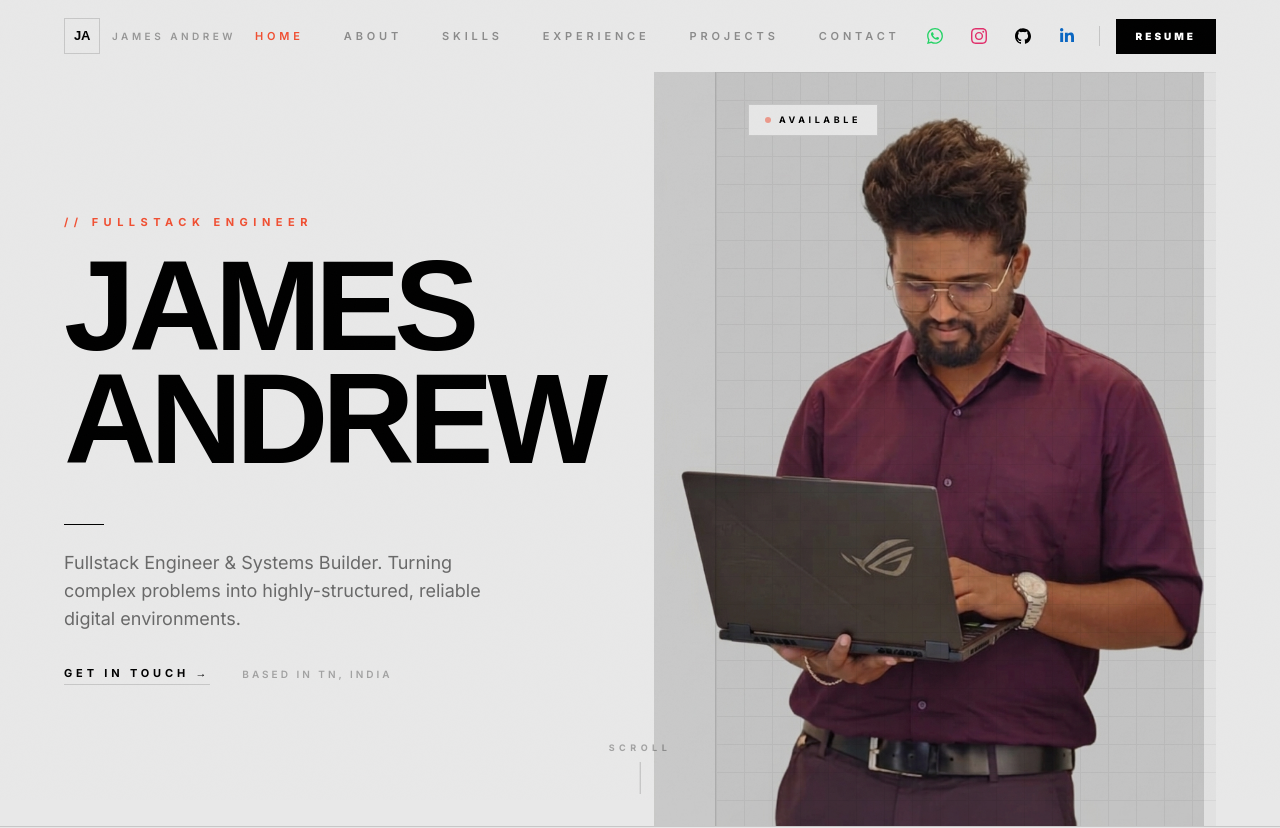
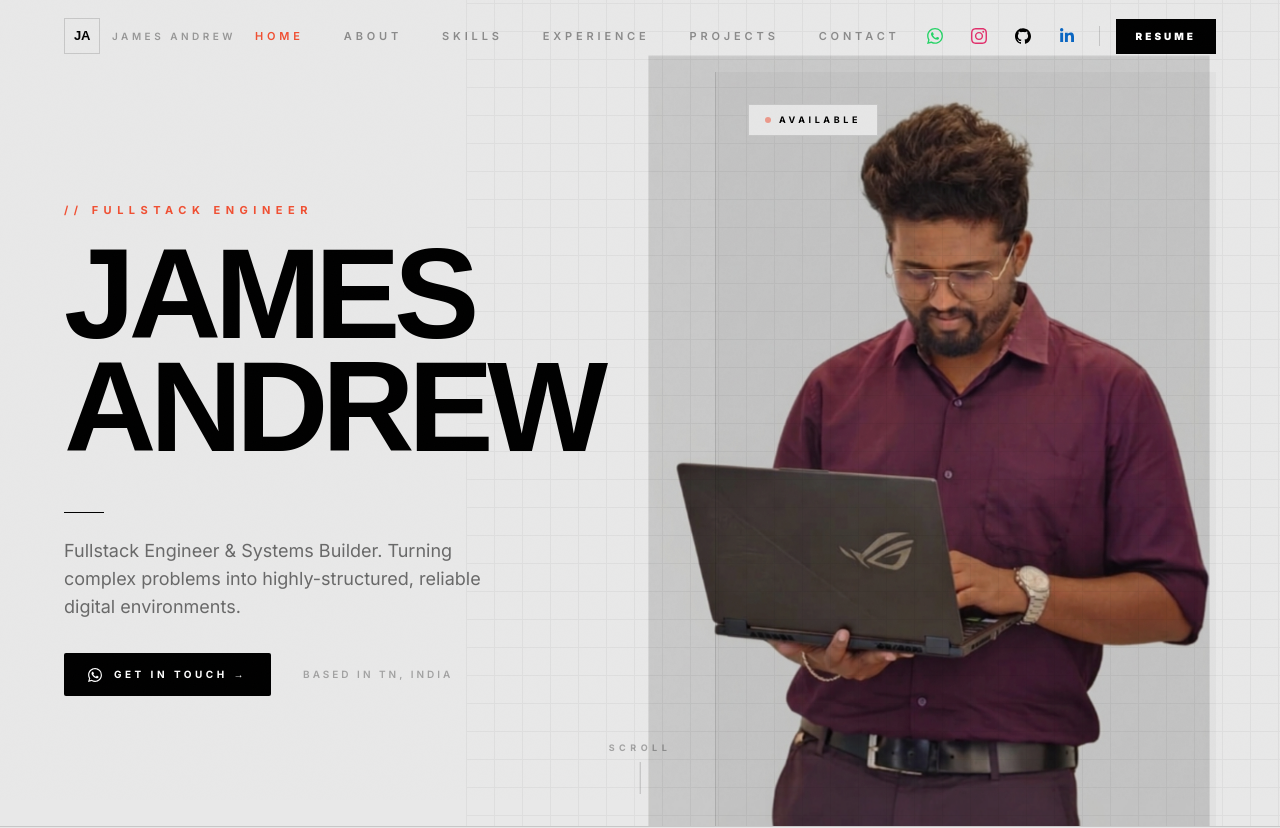
Before and after one commit to james-pythondev/portfolio, a Next.js app: page / in a window 1280 px wide. Shown: the top 828 px of the page. Built offline with nearby package versions, Linux system fonts and the light colour scheme.

Commit message:
Modernize UI: 3D TiltCards, Parallax, Custom Cursor, WhatsApp Integration

```diff
--- a/app/layout.tsx
+++ b/app/layout.tsx
@@ -1,5 +1,6 @@
 import type { Metadata } from "next";
 import "./globals.css";
+import { CustomCursor } from "@/components/CustomCursor";
 
 export const metadata: Metadata = {
   metadataBase: new URL(
@@ -47,7 +48,10 @@ export default function RootLayout({ children }: { children: React.ReactNode })
       <head>
         <meta name="viewport" content="width=device-width, initial-scale=1, viewport-fit=cover" />
       </head>
-      <body>{children}</body>
+      <body className="cursor-none">
+        <CustomCursor />
+        {children}
+      </body>
     </html>
   );
 }
--- a/app/page.tsx
+++ b/app/page.tsx
@@ -2,6 +2,7 @@
 import { useEffect, useRef, useState } from "react";
 import Image from "next/image";
 import { motion, useScroll, useTransform, useSpring, AnimatePresence } from "framer-motion";
+import { TiltCard } from "@/components/TiltCard";
 import {
   SiPython, SiReact, SiNextdotjs, SiPostman,
   SiMongodb, SiFigma, SiGithubactions, SiTailwindcss,
@@ -126,6 +127,10 @@ const V = {
     hidden: { opacity: 0, y: 36 },
     show: { opacity: 1, y: 0, transition: { duration: 0.85, ease: [0.16, 1, 0.3, 1] as [number, number, number, number] } },
   },
+  blurRise: {
+    hidden: { y: "110%", rotateX: 60, opacity: 0 },
+    show: { y: "0%", rotateX: 0, opacity: 1, transition: { duration: 1.2, ease: [0.16, 1, 0.3, 1] as [number, number, number, number] } },
+  },
 };
 
 export default function Portfolio() {
@@ -148,6 +153,11 @@ export default function Portfolio() {
   });
 
   const portraitY = useTransform(scrollYProgress, [0, 1], [0, 120]);
+  const textY = useTransform(scrollYProgress, [0, 1], [0, 200]);
+  const textXLeft = useTransform(scrollYProgress, [0, 1], [0, -300]);
+  const textXRight = useTransform(scrollYProgress, [0, 1], [0, 300]);
+  const textOpacity = useTransform(scrollYProgress, [0, 0.6], [1, 0]);
+  const gridY = useTransform(scrollYProgress, [0, 1], [0, -150]);
 
   useEffect(() => {
     const obs = new IntersectionObserver(
@@ -347,9 +357,10 @@ export default function Portfolio() {
           {/* Right — Portrait (Ordered first on mobile) */}
           <div className="relative order-first lg:order-last flex items-end justify-center bg-black/[0.03] overflow-visible lg:min-h-0 min-h-[300px] sm:min-h-[400px]">
             {/* Grid texture */}
-            <div
-              className="absolute inset-0 opacity-[0.04] pointer-events-none"
+            <motion.div
+              className="absolute inset-[-50%] opacity-[0.04] pointer-events-none"
               style={{
+                y: gridY,
                 backgroundImage:
                   "linear-gradient(#000 1px, transparent 1px), linear-gradient(90deg, #000 1px, transparent 1px)",
                 backgroundSize: "28px 28px",
@@ -367,6 +378,11 @@ export default function Portfolio() {
               style={{ y: portraitY }}
               className="relative z-10 w-[90%] sm:w-[100%] lg:w-[110%] h-auto mix-blend-multiply sm:-ml-[15%] mb-[-2%]"
             >
+              <TiltCard>
+                <motion.div
+                  animate={{ y: [0, -15, 0] }}
+                  transition={{ repeat: Infinity, duration: 4, ease: "easeInOut" }}
+                >
                   <Image
                     src="/hero_cutout.png"
                     alt="James Andrew"
@@ -376,10 +392,12 @@ export default function Portfolio() {
                     priority
                   />
                 </motion.div>
+              </TiltCard>
+            </motion.div>
           </div>
 
           {/* Left — Text */}
-          <div className="flex flex-col justify-center gap-6 sm:gap-12 py-8 sm:py-12 md:py-14 lg:border-r border-black order-last lg:order-first">
+          <motion.div style={{ y: textY, opacity: textOpacity }} className="flex flex-col justify-center gap-6 sm:gap-12 py-8 sm:py-12 md:py-14 lg:border-r border-black order-last lg:order-first">
             {/* Tag + Name */}
             <div>
               <motion.p
@@ -394,18 +412,20 @@ export default function Portfolio() {
               <motion.div variants={V.stagger} initial="hidden" animate="show">
                 <div className="overflow-hidden py-1">
                   <motion.h1
-                    variants={V.rise}
+                    variants={V.blurRise}
+                    style={{ x: textXLeft, transformOrigin: "bottom" }}
                     className="font-black text-[16vw] sm:text-[14vw] lg:text-[10vw] leading-[0.82] text-black tracking-tighter uppercase"
-                    style={{ fontFamily: "var(--font-display, sans-serif)" }}
+                    style={{ fontFamily: "var(--font-display, sans-serif)", transformStyle: "preserve-3d" }}
                   >
                     JAMES
                   </motion.h1>
                 </div>
                 <div className="overflow-hidden py-1">
                   <motion.h1
-                    variants={V.rise}
+                    variants={V.blurRise}
+                    style={{ x: textXRight, transformOrigin: "bottom" }}
                     className="font-black text-[16vw] sm:text-[14vw] lg:text-[10vw] leading-[0.82] text-black tracking-tighter uppercase"
-                    style={{ fontFamily: "var(--font-display, sans-serif)" }}
+                    style={{ fontFamily: "var(--font-display, sans-serif)", transformStyle: "preserve-3d" }}
                   >
                     ANDREW
                   </motion.h1>
@@ -427,17 +447,19 @@ export default function Portfolio() {
               </p>
               <div className="flex flex-col sm:flex-row items-start sm:items-center gap-4 sm:gap-8 mt-6 sm:mt-8">
                 <a
-                  href="mailto:jamesandrew2705@gmail.com"
-                  className="text-[11px] font-bold uppercase tracking-[0.35em] text-black border-b border-black pb-0.5 hover:text-[#F05033] hover:border-[#F05033] transition-all"
+                  href="https://wa.me/917339392562"
+                  target="_blank"
+                  rel="noopener noreferrer"
+                  className="hover-target group flex items-center gap-3 bg-black text-white px-6 py-3.5 text-[10px] font-bold uppercase tracking-[0.35em] hover:bg-[#25D366] hover:text-black transition-colors duration-300 rounded-sm"
                 >
-                  Get in touch →
+                  <SiWhatsapp className="text-[14px] group-hover:scale-110 transition-transform" /> Get in touch →
                 </a>
                 <span className="text-[10px] font-semibold uppercase tracking-[0.3em] text-black/30">
                   Based in TN, India
                 </span>
               </div>
             </motion.div>
-          </div>
+          </motion.div>
 
           {/* Large portrait is now handled above for both mobile/desktop order */}
         </div>
@@ -549,11 +571,11 @@ export default function Portfolio() {
             </h2>
           </div>
 
-          <div className="grid grid-cols-2 sm:grid-cols-3 md:grid-cols-4 lg:grid-cols-5 border-l border-t border-black">
+          <div className="grid grid-cols-2 sm:grid-cols-3 md:grid-cols-4 lg:grid-cols-5 gap-4">
             {SKILLS.map((s) => (
+              <TiltCard key={s.name}>
                 <div
-                key={s.name}
-                className="border-r border-b border-black p-4 sm:p-8 md:p-10 flex flex-col items-center justify-center gap-3 sm:gap-4 group hover:bg-black transition-all duration-300 cursor-default"
+                  className="bg-[#E6E6E6] border border-black p-4 sm:p-8 md:p-10 flex flex-col items-center justify-center gap-3 sm:gap-4 group hover:bg-black transition-all duration-300 cursor-default h-full"
                 >
                   <s.icon className="text-[26px] sm:text-[32px] text-black/25 group-hover:text-white group-hover:scale-110 transition-all duration-300" />
                   <p className="text-[10px] font-bold tracking-[0.2em] uppercase text-black group-hover:text-white transition-colors text-center">
@@ -563,6 +585,7 @@ export default function Portfolio() {
                     {s.cat}
                   </p>
                 </div>
+              </TiltCard>
             ))}
           </div>
         </div>
@@ -590,13 +613,11 @@ export default function Portfolio() {
             </h2>
           </div>
 
-          <div className="border-t border-black divide-y divide-black">
+          <div className="border-t border-black pt-4 flex flex-col gap-6">
             {EXPERIENCE.map((exp) => (
-              <motion.div
-                key={exp.role}
-                whileHover={{ x: 8 }}
-                transition={{ duration: 0.3, ease: "easeOut" }}
-                className="group py-6 sm:py-12 md:py-14 grid grid-cols-1 md:grid-cols-[180px_1fr_120px] gap-4 sm:gap-6 md:gap-10 items-start cursor-default"
+              <TiltCard key={exp.role}>
+                <div
+                  className="group bg-[#E6E6E6] border border-black p-6 sm:p-12 md:p-14 grid grid-cols-1 md:grid-cols-[180px_1fr_120px] gap-4 sm:gap-6 md:gap-10 items-start cursor-default hover:bg-white transition-colors"
                 >
                   {/* Period */}
                   <p className="text-[10px] font-bold uppercase tracking-widest text-black/30 pt-1">
@@ -626,11 +647,12 @@ export default function Portfolio() {
 
                   {/* Badge */}
                   <div className="md:text-right">
-                  <span className="inline-block text-[9px] font-bold uppercase tracking-[0.3em] text-[#F05033] border border-[#F05033]/30 px-3 py-1.5">
+                    <span className="inline-block text-[9px] font-bold uppercase tracking-[0.3em] text-[#F05033] border border-[#F05033]/30 px-3 py-1.5 bg-white">
                       {exp.badge}
                     </span>
                   </div>
-              </motion.div>
+                </div>
+              </TiltCard>
             ))}
           </div>
         </div>
@@ -658,14 +680,10 @@ export default function Portfolio() {
             </h2>
           </div>
 
-          <div className="grid grid-cols-1 md:grid-cols-2 gap-px bg-black border border-black">
+          <div className="grid grid-cols-1 md:grid-cols-2 gap-4">
             {PROJECTS.map((p) => (
-              <motion.div
-                key={p.name}
-                whileHover={{ backgroundColor: "#ffffff" }}
-                transition={{ duration: 0.3 }}
-                className="group bg-[#E6E6E6] p-5 sm:p-10 md:p-14 min-h-[280px] sm:min-h-[440px] flex flex-col justify-between cursor-pointer"
-              >
+              <TiltCard key={p.name}>
+                <div className="group bg-[#E6E6E6] border border-black p-5 sm:p-10 md:p-14 min-h-[280px] sm:min-h-[440px] flex flex-col justify-between cursor-pointer hover:bg-white transition-colors h-full hover-target">
                   {/* Top row */}
                   <div className="flex items-start justify-between mb-10">
                     <span className="text-[10px] font-bold uppercase tracking-[0.35em] text-black/40">
@@ -690,7 +708,7 @@ export default function Portfolio() {
                       </span>
                     </div>
                     <h3
-                    className="font-black text-3xl sm:text-4xl md:text-5xl text-black tracking-tighter leading-none mb-3 sm:mb-4"
+                      className="font-black text-3xl sm:text-4xl md:text-5xl text-black tracking-tighter leading-none mb-3 sm:mb-4 group-hover:text-[#F05033] transition-colors"
                       style={{ fontFamily: "var(--font-display, sans-serif)" }}
                     >
                       {p.name}
@@ -709,7 +727,8 @@ export default function Portfolio() {
                       ))}
                     </div>
                   </div>
-              </motion.div>
+                </div>
+              </TiltCard>
             ))}
           </div>
         </div>
--- /dev/null
+++ b/components/CustomCursor.tsx
@@ -0,0 +1,70 @@
+"use client";
+import React, { useEffect, useState } from "react";
+import { motion } from "framer-motion";
+
+export const CustomCursor = () => {
+  const [mousePosition, setMousePosition] = useState({ x: 0, y: 0 });
+  const [isHovering, setIsHovering] = useState(false);
+  const [isVisible, setIsVisible] = useState(false);
+
+  useEffect(() => {
+    const updateMousePosition = (e: MouseEvent) => {
+      setMousePosition({ x: e.clientX, y: e.clientY });
+      if (!isVisible) setIsVisible(true);
+    };
+
+    const handleMouseOver = (e: MouseEvent) => {
+      const target = e.target as HTMLElement;
+      if (
+        target.tagName === "A" ||
+        target.tagName === "BUTTON" ||
+        target.closest("a") ||
+        target.closest("button") ||
+        target.classList.contains("hover-target")
+      ) {
+        setIsHovering(true);
+      } else {
+        setIsHovering(false);
+      }
+    };
+
+    const handleMouseLeave = () => setIsVisible(false);
+
+    window.addEventListener("mousemove", updateMousePosition);
+    window.addEventListener("mouseover", handleMouseOver);
+    document.addEventListener("mouseleave", handleMouseLeave);
+
+    return () => {
+      window.removeEventListener("mousemove", updateMousePosition);
+      window.removeEventListener("mouseover", handleMouseOver);
+      document.removeEventListener("mouseleave", handleMouseLeave);
+    };
+  }, [isVisible]);
+
+  if (typeof window !== "undefined" && window.innerWidth < 768) return null;
+
+  return (
+    <>
+      <motion.div
+        className="fixed top-0 left-0 w-3 h-3 bg-white rounded-full pointer-events-none z-[9999] mix-blend-difference hidden md:block"
+        animate={{
+          x: mousePosition.x - 6,
+          y: mousePosition.y - 6,
+          scale: isHovering ? 4 : 1,
+          opacity: isVisible ? 1 : 0,
+        }}
+        transition={{ type: "spring", stiffness: 700, damping: 28, mass: 0.5 }}
+      />
+      <motion.div
+        className="fixed top-0 left-0 w-10 h-10 border border-white rounded-full pointer-events-none z-[9998] mix-blend-difference hidden md:block"
+        animate={{
+          x: mousePosition.x - 20,
+          y: mousePosition.y - 20,
+          scale: isHovering ? 1.5 : 1,
+          opacity: isHovering ? 0 : isVisible ? 0.5 : 0,
+        }}
+        transition={{ type: "spring", stiffness: 250, damping: 20, mass: 0.8 }}
+      />
+    </>
+  );
+};
--- /dev/null
+++ b/components/ProjectCard.tsx
@@ -0,0 +1,89 @@
+"use client";
+import React, { useRef } from "react";
+import { motion, useMotionValue, useSpring, useTransform } from "framer-motion";
+
+export const ProjectCard = ({ p }: { p: any }) => {
+  const cardRef = useRef<HTMLDivElement>(null);
+  const x = useMotionValue(0);
+  const y = useMotionValue(0);
+
+  const mouseXSpring = useSpring(x, { stiffness: 300, damping: 30 });
+  const mouseYSpring = useSpring(y, { stiffness: 300, damping: 30 });
+
+  const rotateX = useTransform(mouseYSpring, [-0.5, 0.5], ["7deg", "-7deg"]);
+  const rotateY = useTransform(mouseXSpring, [-0.5, 0.5], ["-7deg", "7deg"]);
+
+  const handleMouseMove = (e: React.MouseEvent<HTMLDivElement, MouseEvent>) => {
+    if (!cardRef.current) return;
+    const rect = cardRef.current.getBoundingClientRect();
+    const width = rect.width;
+    const height = rect.height;
+    const mouseX = e.clientX - rect.left;
+    const mouseY = e.clientY - rect.top;
+    const xPct = mouseX / width - 0.5;
+    const yPct = mouseY / height - 0.5;
+    x.set(xPct);
+    y.set(yPct);
+  };
+
+  const handleMouseLeave = () => {
+    x.set(0);
+    y.set(0);
+  };
+
+  return (
+    <div style={{ perspective: 1500 }} className="h-full">
+      <motion.div
+        ref={cardRef}
+        onMouseMove={handleMouseMove}
+        onMouseLeave={handleMouseLeave}
+        whileHover={{ backgroundColor: "#ffffff" }}
+        transition={{ duration: 0.3 }}
+        style={{ rotateX, rotateY, transformStyle: "preserve-3d" }}
+        className="group bg-[#E6E6E6] p-5 sm:p-10 md:p-14 min-h-[280px] sm:min-h-[440px] flex flex-col justify-between cursor-pointer hover-target h-full"
+      >
+        <div className="flex items-start justify-between mb-10" style={{ transform: "translateZ(30px)" }}>
+          <span className="text-[10px] font-bold uppercase tracking-[0.35em] text-black/40">
+            {p.label}
+          </span>
+          <div className="w-10 h-10 border border-black flex items-center justify-center text-sm group-hover:bg-[#F05033] group-hover:border-[#F05033] group-hover:text-white transition-all duration-300">
+            ↗
+          </div>
+        </div>
+
+        <div style={{ transform: "translateZ(50px)" }}>
+          <div className="flex items-center gap-3 mb-3">
+            <span
+              className={`text-[8px] font-bold uppercase tracking-widest px-2 py-1 ${
+                p.status === "Live"
+                  ? "bg-black text-white"
+                  : "border border-black/30 text-black/40"
+              }`}
+            >
+              {p.status}
+            </span>
+          </div>
+          <h3
+            className="font-black text-3xl sm:text-4xl md:text-5xl text-black tracking-tighter leading-none mb-3 sm:mb-4"
+            style={{ fontFamily: "var(--font-display, sans-serif)" }}
+          >
+            {p.name}
+          </h3>
+          <p className="text-black/50 text-[14px] sm:text-[15px] leading-relaxed mb-5 sm:mb-8 line-clamp-3">
+            {p.desc}
+          </p>
+          <div className="flex flex-wrap gap-2">
+            {p.tags.slice(0, 3).map((t: string) => (
+              <span
+                key={t}
+                className="text-[9px] font-semibold uppercase tracking-widest bg-black/6 px-3 py-1.5 text-black/60"
+              >
+                {t}
+              </span>
+            ))}
+          </div>
+        </div>
+      </motion.div>
+    </div>
+  );
+};
--- /dev/null
+++ b/components/TiltCard.tsx
@@ -0,0 +1,71 @@
+"use client";
+import React, { useRef, useEffect, useState } from "react";
+import { motion, useMotionValue, useSpring, useTransform, useScroll } from "framer-motion";
+
+export const TiltCard = ({ children, className = "" }: { children: React.ReactNode, className?: string }) => {
+  const cardRef = useRef<HTMLDivElement>(null);
+  const [isMobile, setIsMobile] = useState(false);
+
+  useEffect(() => {
+    const checkMobile = () => setIsMobile(window.matchMedia("(hover: none) and (pointer: coarse)").matches);
+    checkMobile();
+    window.addEventListener("resize", checkMobile);
+    return () => window.removeEventListener("resize", checkMobile);
+  }, []);
+
+  const { scrollYProgress } = useScroll({
+    target: cardRef,
+    offset: ["start end", "end start"],
+  });
+
+  const x = useMotionValue(0);
+  const y = useMotionValue(0);
+
+  const mouseXSpring = useSpring(x, { stiffness: 300, damping: 30 });
+  const mouseYSpring = useSpring(y, { stiffness: 300, damping: 30 });
+
+  // On desktop, mouse controls tilt. On mobile, scroll controls tilt.
+  const rotateXMouse = useTransform(mouseYSpring, [-0.5, 0.5], ["12deg", "-12deg"]);
+  const rotateYMouse = useTransform(mouseXSpring, [-0.5, 0.5], ["-12deg", "12deg"]);
+
+  const rotateXScroll = useTransform(scrollYProgress, [0, 1], ["20deg", "-20deg"]);
+  const rotateYScroll = useTransform(scrollYProgress, [0, 1], ["-5deg", "5deg"]);
+
+  const rotateX = isMobile ? rotateXScroll : rotateXMouse;
+  const rotateY = isMobile ? rotateYScroll : rotateYMouse;
+
+  const handleMouseMove = (e: React.MouseEvent<HTMLDivElement, MouseEvent>) => {
+    if (isMobile || !cardRef.current) return;
+    const rect = cardRef.current.getBoundingClientRect();
+    const width = rect.width;
+    const height = rect.height;
+    const mouseX = e.clientX - rect.left;
+    const mouseY = e.clientY - rect.top;
+    const xPct = mouseX / width - 0.5;
+    const yPct = mouseY / height - 0.5;
+    x.set(xPct);
+    y.set(yPct);
+  };
+
+  const handleMouseLeave = () => {
+    if (isMobile) return;
+    x.set(0);
+    y.set(0);
+  };
+
+  return (
+    <div style={{ perspective: 1500 }} className="h-full w-full">
+      <motion.div
+        ref={cardRef}
+        onMouseMove={handleMouseMove}
+        onMouseLeave={handleMouseLeave}
+        style={{ rotateX, rotateY, transformStyle: "preserve-3d" }}
+        className={`relative origin-center ${className}`}
+      >
+        <div style={{ transform: "translateZ(30px)", width: '100%', height: '100%' }}>
+          {children}
+        </div>
+      </motion.div>
+    </div>
+  );
+};
```
Also changed, not shown: public/favicon.png (added). Lines whose indentation alone changed are shown as unchanged.
